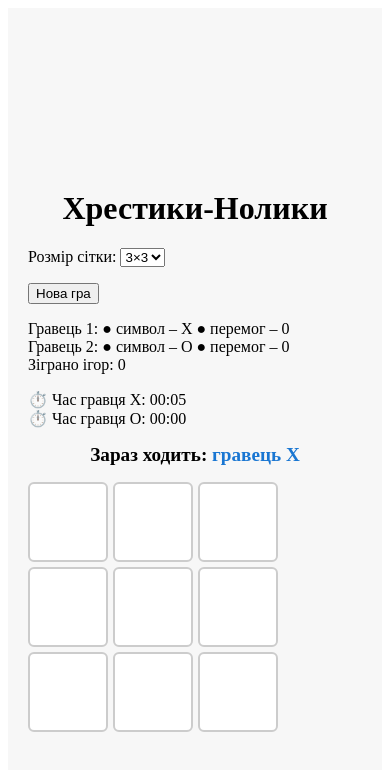
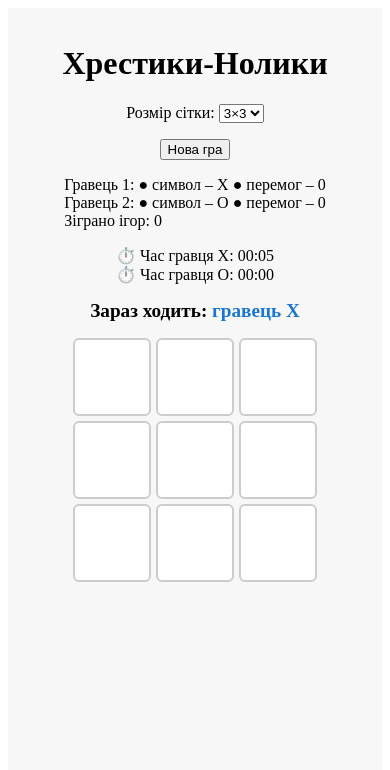
Before and after one commit to AndriiShopiak/tic-tac-toe, a React (Vite) app: page / in a window 390 px wide. Shown: the top 770 px of the page. Built offline with nearby package versions, Linux system fonts and the light colour scheme.

Commit message:
feat: add responsive sizes

```diff
--- a/src/App.tsx
+++ b/src/App.tsx
@@ -69,14 +69,14 @@ function App() {
   return (
     <div
       style={{
-        padding: 20,
-        maxWidth: 500,
+        padding: 16,
+        maxWidth: '100%',
         margin: '0 auto',
-        minHeight: '100vh',
         backgroundColor: '#f7f7f7',
         display: 'flex',
         flexDirection: 'column',
-        justifyContent: 'center',
+        alignItems: 'center',
+        minHeight: '100vh',
       }}
     >
       <h1 style={{ textAlign: 'center' }}>Хрестики-Нолики</h1>
--- a/src/components/GameBoard.tsx
+++ b/src/components/GameBoard.tsx
@@ -10,7 +10,7 @@ type Props = {
 
 export default function GameBoard({ board, onCellClick, winningLine }: Props) {
   return (
-    <div style={{ display: 'grid', gridTemplateColumns: `repeat(${board.length}, 80px)`, gap: 5 }}>
+    <div style={{ display: 'grid', gridTemplateColumns: `repeat(${board.length}, min(20vw, 80px))`, gap: 5, justifyContent: 'center' }}>
       {board.map((row, rowIndex) =>
         row.map((cell, colIndex) => (
           <GameCell
--- a/src/components/GameCell.tsx
+++ b/src/components/GameCell.tsx
@@ -12,9 +12,9 @@ export default function GameCell({ value, onClick, isHighlighted }: Props) {
     <button
       onClick={onClick}
       style={{
-        width: 80,
-        height: 80,
-        fontSize: '2rem',
+        width: 'min(20vw, 80px)',
+        height: 'min(20vw, 80px)',
+        fontSize: 'min(10vw, 2rem)',
         fontWeight: 'bold',
         cursor: value ? 'default' : 'pointer',
         border: '2px solid #ccc',
--- a/src/index.css
+++ b/src/index.css
@@ -1,3 +1,9 @@
+@media (max-width: 480px) {
+  button {
+    width: 100% !important;
+  }
+}
+
 @keyframes popIn {
   0% {
     transform: scale(0.6);
```
